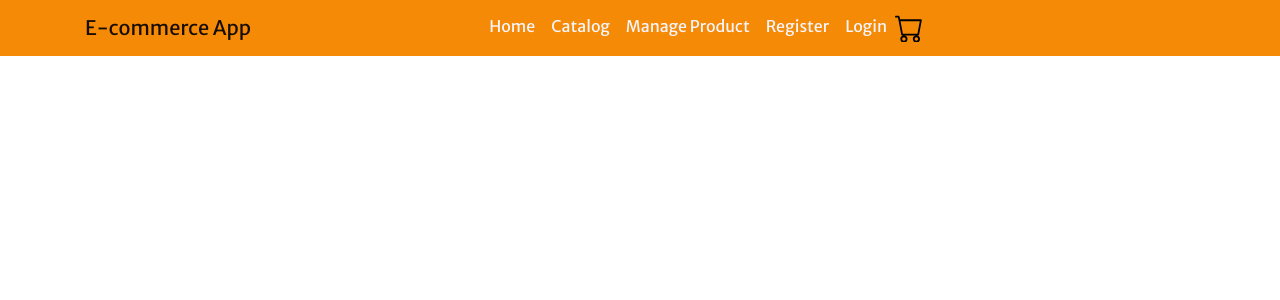
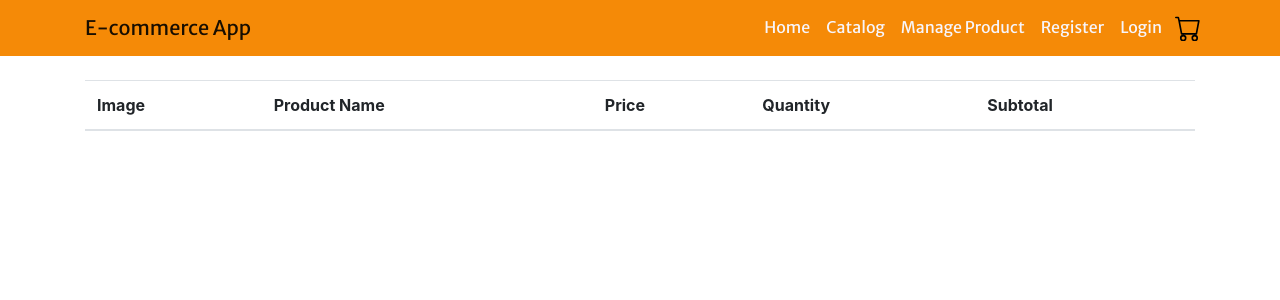
Before and after one commit to dmganados/puppypaws_ecommerce, a React (Create React App) app: page /my-orders in a window 1280 px wide. Shown: the top 300 px of the page. Built offline with nearby package versions, Linux system fonts and the light colour scheme; no server answers.

Commit message:
working on tables for cart component

```diff
--- a/src/App.css
+++ b/src/App.css
@@ -405,6 +405,13 @@
 .infoText {
   font-size: 10px !important;
 }
+
+.cartFont {
+  width: 10% !important;
+/*  margin-left: 5px !important;
+  margin-right: -280px !important;*/
+
+}
 }
 
 @media only screen and (min-width: 600px) {
@@ -609,8 +616,10 @@
 }
 
 .cartFont {
-  width: 4% !important;
-  /*margin-left: 20px !important;*/
+  width: 6% !important;
+  margin-left: 5px !important;
+  margin-right: -280px !important;
+
 }
 
 }
--- a/src/pages/Cart.js
+++ b/src/pages/Cart.js
@@ -1,9 +1,23 @@
-
+import { Button, Container } from 'react-bootstrap';
+import { useState, useEffect } from 'react';
 
 export default function Cart() {
 	return (
 		<div>
+			<Container>
+				<table className="table table-striped mt-4 productTable">
+					<thead>
+						<tr>
+							<th>Image</th>
+							<th>Product Name</th>
+							<th>Price</th>
+							<th>Quantity</th>
+							<th>Subtotal</th>
 
+						</tr>
+					</thead>
+				</table>
+			</Container>
 		</div>
 	)
 }
--- a/src/pages/ManageProduct.js
+++ b/src/pages/ManageProduct.js
@@ -1,6 +1,5 @@
 import { Button, Container } from 'react-bootstrap';
 import { useState, useEffect } from 'react';
-
 import Swal from 'sweetalert2';
 
 
```
